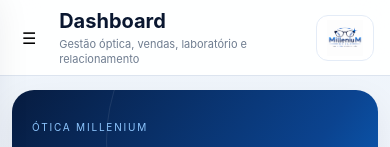
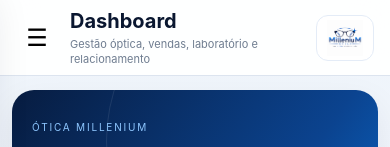
Before and after one commit to otica-millenium/otica-millennium-pdv, a React (Vite) app: page / in a window 390 px wide. Shown: the top 147 px of the page. Built offline with nearby package versions, Linux system fonts and the light colour scheme.

Commit message:
style: mobile menu overlay and back controls

```diff
--- a/src/styles.css
+++ b/src/styles.css
@@ -100,3 +100,7 @@
 .hero-actions button{font-weight:650;transition:transform .15s ease,box-shadow .15s ease}
 .hero-actions button:active{transform:scale(.98)}
 @media(max-width:780px){.hero{padding:25px 20px 23px;background:linear-gradient(125deg,#071c40 0%,#0b438f 58%,#087be7 100%)}.hero h2{max-width:330px;font-size:26px}.hero-actions{margin-top:20px}.hero-actions button{min-height:52px}.hero-actions .primary{box-shadow:0 5px 16px rgba(0,0,0,.14)}.stat{min-height:118px}.grid-2{grid-template-columns:1fr}}
+
+/* Navegação móvel e atualização por gesto */
+.mobile-navigation{display:flex;align-items:center;gap:5px}.back-btn{display:none;background:transparent;border:0;color:#092149;font-size:28px;cursor:pointer;padding:6px 10px}.refresh-indicator{position:fixed;z-index:110;top:82px;left:50%;transform:translateX(-50%);background:#0b58c9;color:white;padding:8px 16px;border-radius:20px;box-shadow:0 5px 18px #0018}.mobile-overlay{position:fixed;inset:0;background:rgba(0,10,30,.48);z-index:19}
+@media(max-width:780px){.back-btn{display:block}.menu-btn{font-size:24px;min-width:42px;min-height:44px;cursor:pointer}.sidebar{z-index:30;max-height:100dvh}.sidebar nav{min-height:0;overflow-y:auto;overscroll-behavior:contain}.mobile-overlay{z-index:25}.refresh-indicator{top:78px}}
```
